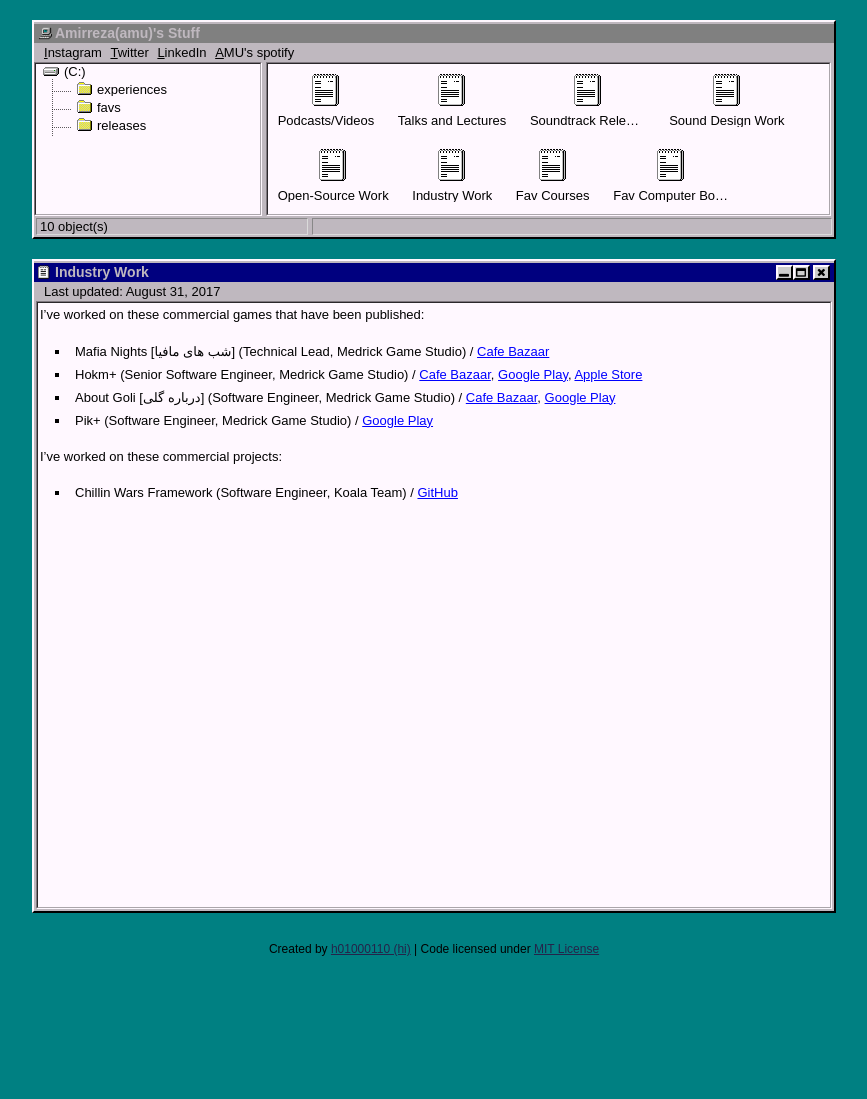
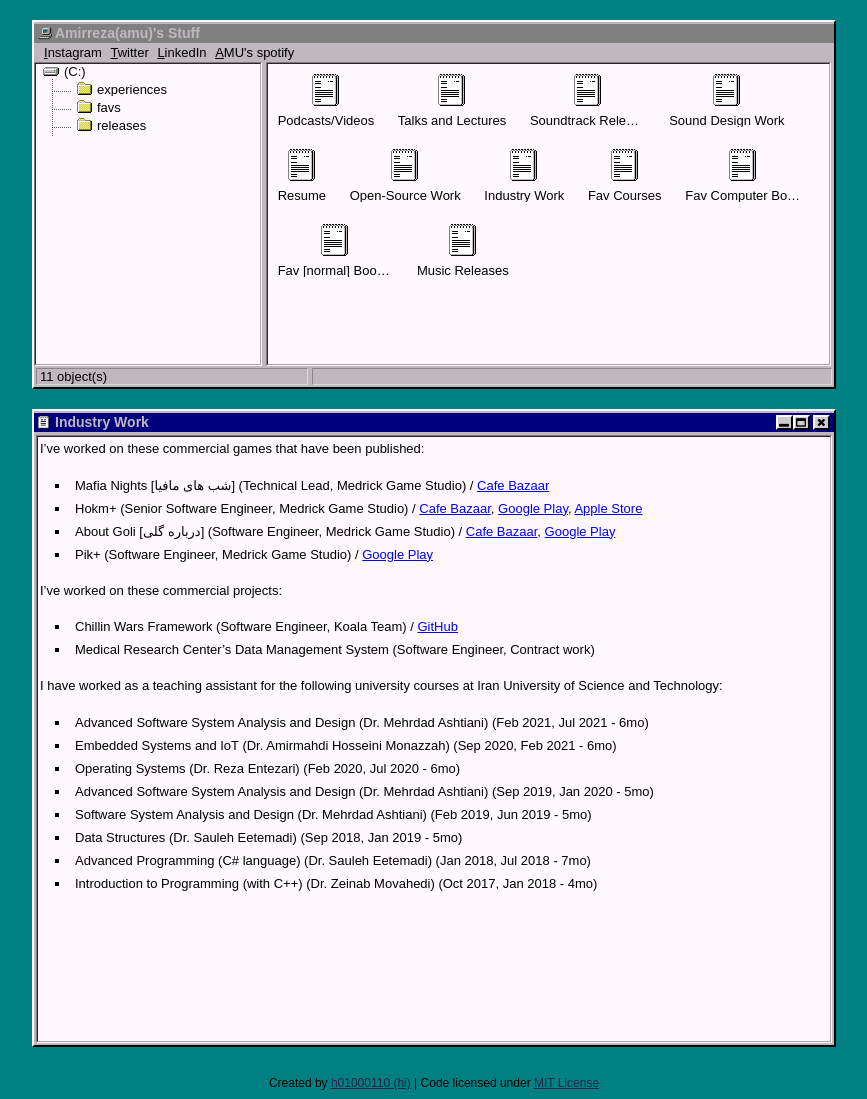
Before and after one commit to amuuu/amuuu.github.io, a Jekyll site: the page built from _posts/2017-08-31-industry-work.md, in a window 1280 px wide. Shown: the whole page, without its empty margins (206-1073 px from the left). Built offline with Jekyll 4.4.1, drawn with Linux system fonts in a browser that asks for light colours; before the commit the page ends 965 px from its top, so only the background shows below that.

Commit message:
Change a bunch of stuff

```diff
--- a/_layouts/default.html
+++ b/_layouts/default.html
@@ -79,7 +79,7 @@
 				<div class="btn"><span class="fa fa-window-minimize"></span></div>
 			</div>
 			<ul class="topbar">
-				<li>Last updated: {{ page.date | date: '%B %-d, %Y' }}</li>
+				<!-- <li>Last updated: {{ page.date | date: '%B %-d, %Y' }}</li> -->
 			</ul>
 			<div class="post_content">
         		{{ content }}
--- a/_posts/2017-08-31-industry-work.md
+++ b/_posts/2017-08-31-industry-work.md
@@ -12,4 +12,18 @@
 - Pik+ (Software Engineer, Medrick Game Studio) / [Google Play](https://play.google.com/store/apps/details?id=com.xalopex.spades)
 
 I've worked on these commercial projects:
+
 - Chillin Wars Framework (Software Engineer, Koala Team) / [GitHub](https://github.com/Chillin-Examples/SearchAndDefuse)
+- Medical Research Center's Data Management System (Software Engineer, Contract work)
+
+
+I have worked as a teaching assistant for the following university courses at Iran University of Science and Technology:
+
+- Advanced Software System Analysis and Design (Dr. Mehrdad Ashtiani) (Feb 2021, Jul 2021 - 6mo)
+- Embedded Systems and IoT (Dr. Amirmahdi Hosseini Monazzah) (Sep 2020, Feb 2021 - 6mo)
+- Operating Systems (Dr. Reza Entezari) (Feb 2020, Jul 2020 - 6mo)
+- Advanced Software System Analysis and Design (Dr. Mehrdad Ashtiani) (Sep 2019, Jan 2020 - 5mo)
+- Software System Analysis and Design (Dr. Mehrdad Ashtiani) (Feb 2019, Jun 2019 - 5mo)
+- Data Structures (Dr. Sauleh Eetemadi) (Sep 2018, Jan 2019 - 5mo)
+- Advanced Programming (C# language) (Dr. Sauleh Eetemadi) (Jan 2018, Jul 2018 - 7mo)
+- Introduction to Programming (with C++) (Dr. Zeinab Movahedi) (Oct 2017, Jan 2018 - 4mo)
--- a/_sass/_main.scss
+++ b/_sass/_main.scss
@@ -97,8 +97,8 @@
 .post_list {
 	width: 70.2%;
 	margin: 0 auto;
-	min-height: 150px;
-	max-height: 150px;
+	min-height: 300px;
+	max-height: 300px;
 	overflow-y: scroll;
 	display: inline-block;
 
@@ -130,8 +130,8 @@
 .tag_list {
 	width: 28%;
 	margin: 0 auto;
-	min-height: 150px;
-	max-height: 150px;
+	min-height: 300px;
+	max-height: 300px;
 	overflow-y: scroll;
 	display: inline-block;
 
```
Also changed, not shown: _posts/2017-08-31-resume.md (added, +10 -0 lines).
